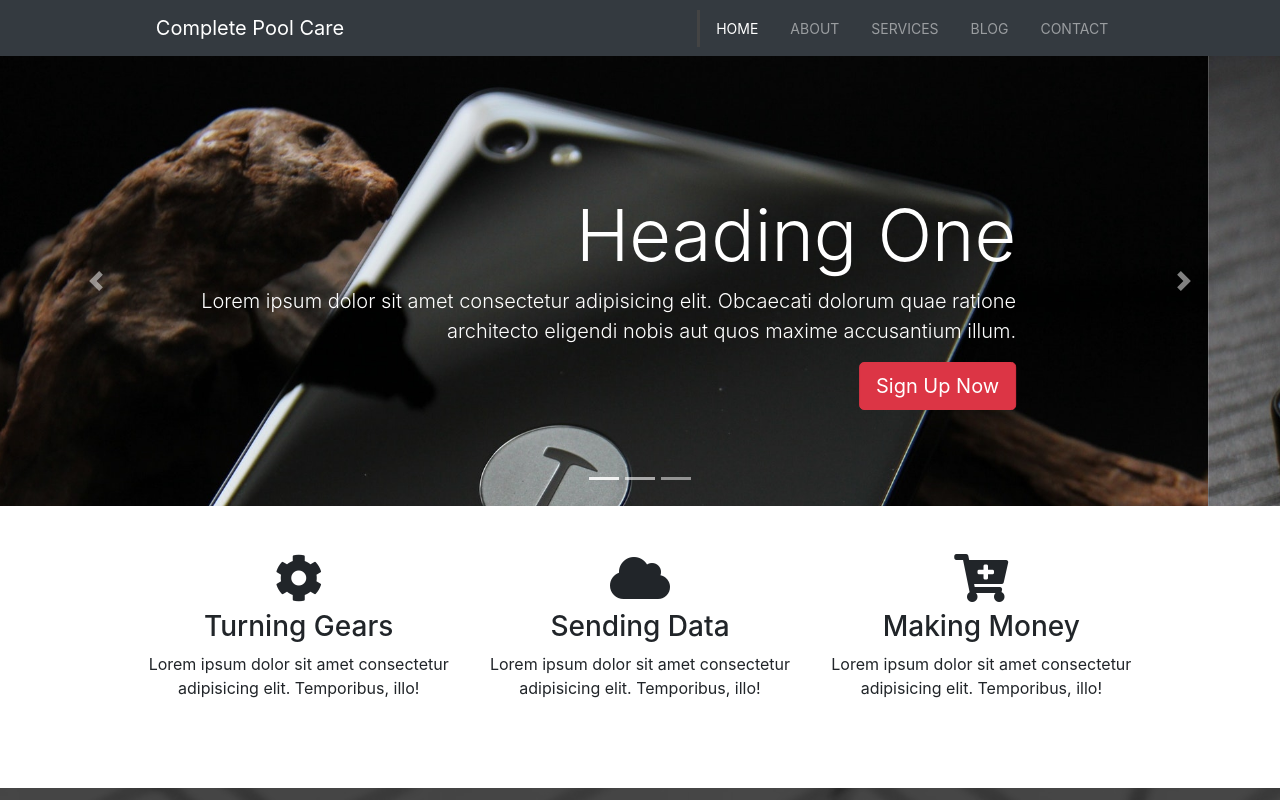
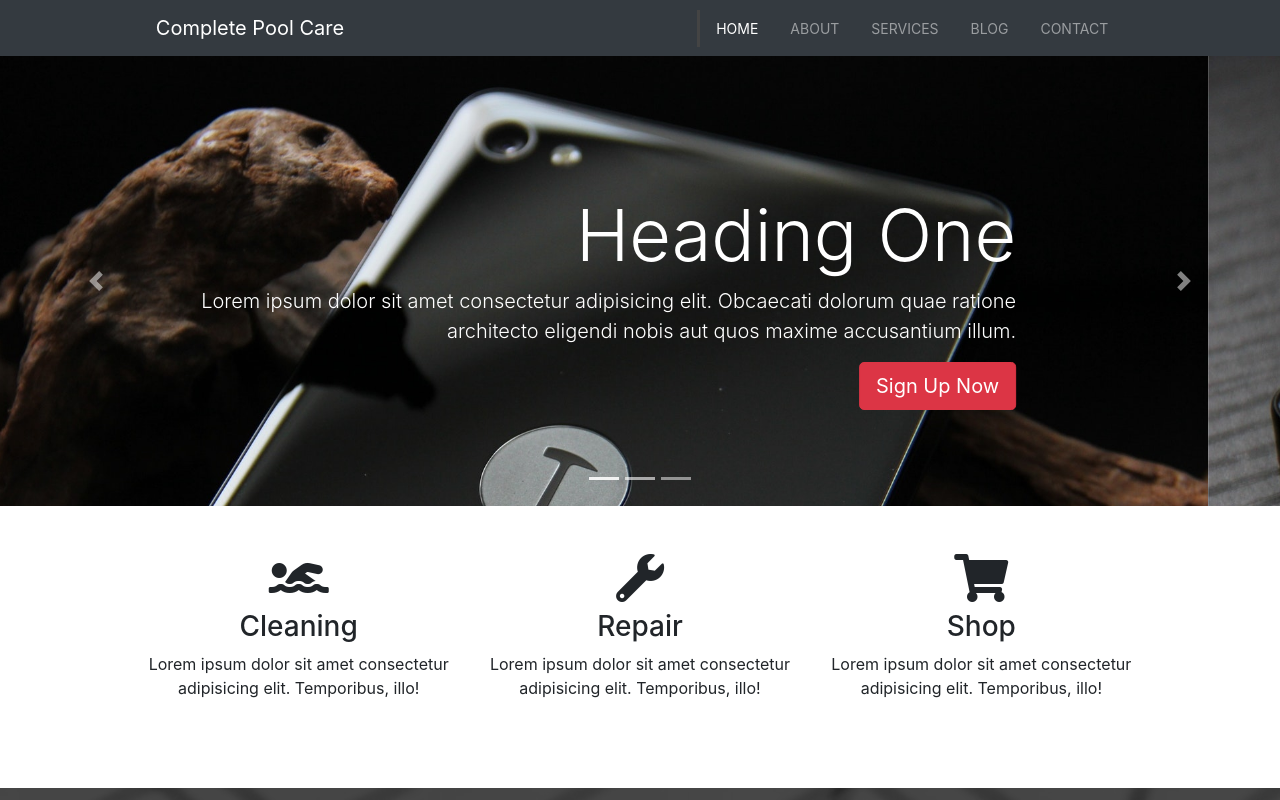
Before and after one commit to gazjosef/complete-pool-care, a React (Create React App) app: page / in a window 1280 px wide. Shown: the top 800 px of the page. Built offline with nearby package versions, Linux system fonts and the light colour scheme.

Commit message:
Updated HomeIcons

```diff
--- a/public/index.html
+++ b/public/index.html
@@ -9,8 +9,8 @@
     <meta name="keywords" content="pool, cleaning, services" />
     <link
       rel="stylesheet"
-      href="https://use.fontawesome.com/releases/v5.0.13/css/all.css"
-      integrity="sha384-DNOHZ68U8hZfKXOrtjWvjxusGo9WQnrNx2sqG0tfsghAvtVlRW3tvkXWZh58N9jp"
+      href="https://use.fontawesome.com/releases/v5.11.2/css/all.css"
+      integrity="sha384-KA6wR/X5RY4zFAHpv/CnoG2UW1uogYfdnP67Uv7eULvTveboZJg0qUpmJZb5VqzN"
       crossorigin="anonymous"
     />
     <link
--- a/src/Components/Layout/HomeIcons/HomeIcons.js
+++ b/src/Components/Layout/HomeIcons/HomeIcons.js
@@ -6,24 +6,24 @@ const HomeIcons = () => {
       <div className="container">
         <div className="row">
           <div className="col-md-4 mb-4 text-center">
-            <i className="fas fa-cog fa-3x mb-2"></i>
-            <h3>Turning Gears</h3>
+            <i className="fas fa-swimmer fa-3x mb-2"></i>
+            <h3>Cleaning</h3>
             <p>
               Lorem ipsum dolor sit amet consectetur adipisicing elit.
               Temporibus, illo!
             </p>
           </div>
           <div className="col-md-4 mb-4 text-center">
-            <i className="fas fa-cloud fa-3x mb-2"></i>
-            <h3>Sending Data</h3>
+            <i className="fas fa-wrench fa-3x mb-2"></i>
+            <h3>Repair</h3>
             <p>
               Lorem ipsum dolor sit amet consectetur adipisicing elit.
               Temporibus, illo!
             </p>
           </div>
           <div className="col-md-4 mb-4 text-center">
-            <i className="fas fa-cart-plus fa-3x mb-2"></i>
-            <h3>Making Money</h3>
+            <i className="fas fa-shopping-cart fa-3x mb-2"></i>
+            <h3>Shop</h3>
             <p>
               Lorem ipsum dolor sit amet consectetur adipisicing elit.
               Temporibus, illo!
```
